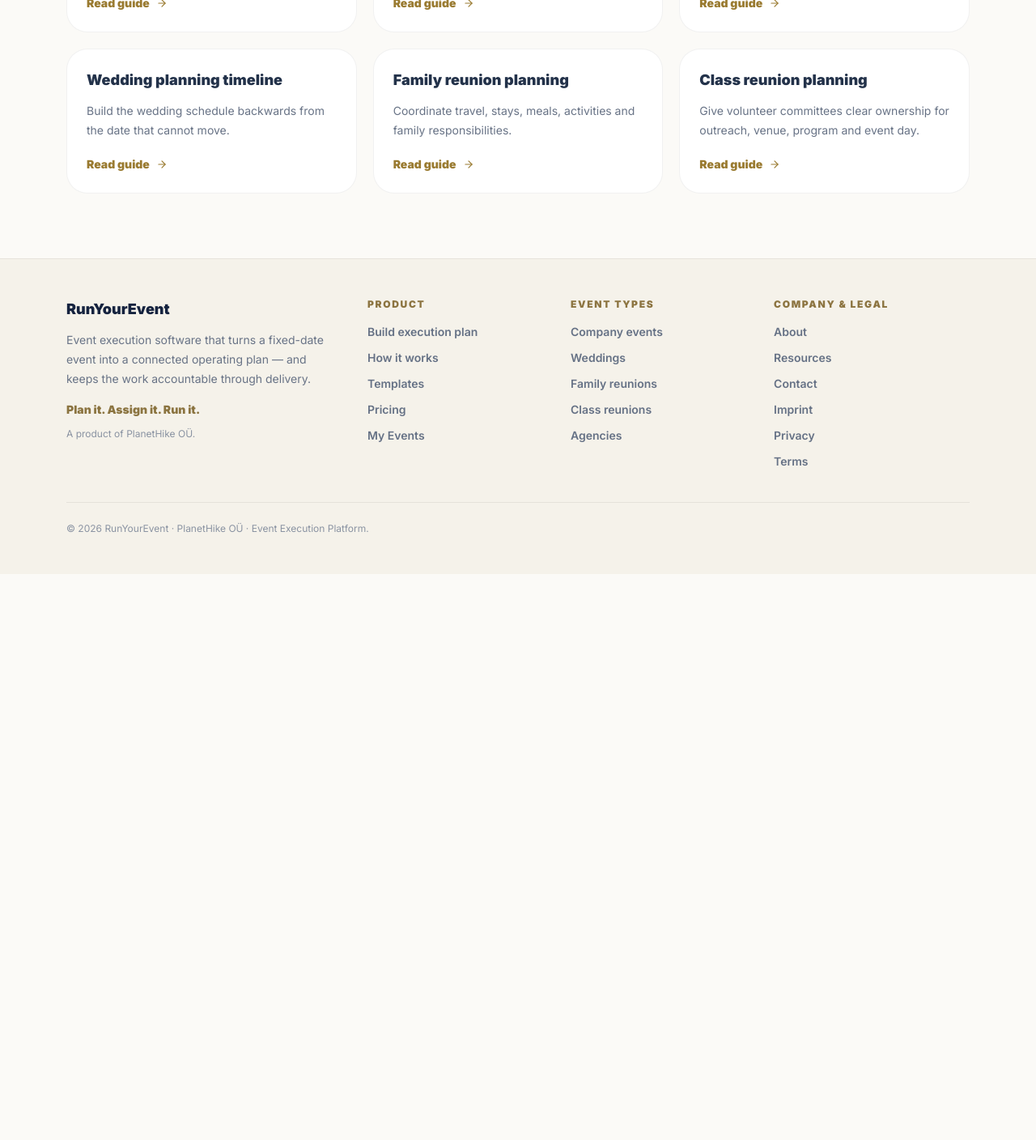
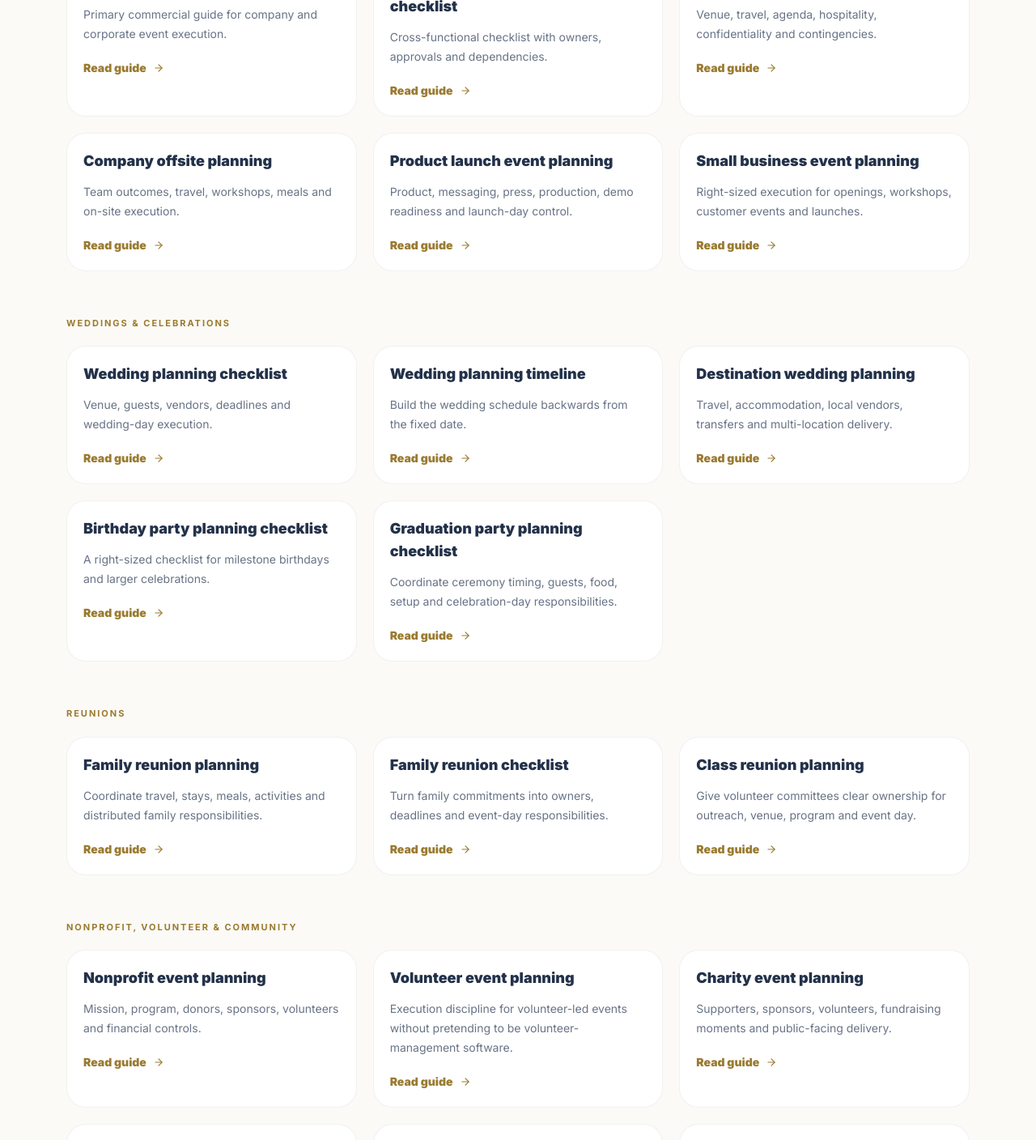
Before and after one commit to unikmo/Dengine, a Next.js app: page /resources in a window 1280 px wide. Shown: the part 1120-2528 px from the top of the page at 81% size. Before the commit the page ends 1829 px from the top, so only its background shows below. Built offline with nearby package versions, Linux system fonts and the light colour scheme; no server answers.

Commit message:
Turn resources into SEO cluster hub

```diff
--- a/app/resources/page.tsx
+++ b/app/resources/page.tsx
@@ -1,23 +1,46 @@
 import type { Metadata } from 'next'
 import { ArrowRight } from 'lucide-react'
 
-export const metadata:Metadata={title:'Event Execution Resources | RunYourEvent',description:'Practical guides for event checklists, templates, timelines, execution plans, company events, weddings and reunions.',alternates:{canonical:'/resources'}}
+export const metadata:Metadata={title:'Event Execution Resources & Planning Guides | RunYourEvent',description:'Event execution guides for company events, weddings, reunions, nonprofit and volunteer events, community events, celebrations, checklists, templates and timelines.',alternates:{canonical:'/resources'}}
 
-const execution=[
-  ['Event planning checklist','Turn a static checklist into owners, deadlines, dependencies and completion criteria.','/event-planning-checklist'],
-  ['Event planning template','Start from structured event logic, then adapt it to the actual date, team and operating context.','/event-planning-template'],
-  ['Event planning timeline','Build the schedule backwards from the fixed date and replan when reality changes.','/event-planning-timeline'],
-  ['Event execution plan','Understand the difference between remembering work and controlling delivery.','/event-execution-plan'],
-]
-const eventGuides=[
-  ['Company event planning','Primary commercial guide for corporate and company-event execution.','/company-event-planning'],
-  ['Company retreat planning','Venue, travel, agenda, hospitality, confidentiality and contingencies in one plan.','/company-retreat-planning'],
-  ['Wedding planning checklist','Consumer execution guide for venue, guests, vendors, deadlines and wedding day.','/wedding-planning-checklist'],
-  ['Wedding planning timeline','Build the wedding schedule backwards from the date that cannot move.','/wedding-planning-timeline'],
-  ['Family reunion planning','Coordinate travel, stays, meals, activities and family responsibilities.','/family-reunion-planning'],
-  ['Class reunion planning','Give volunteer committees clear ownership for outreach, venue, program and event day.','/class-reunion-planning'],
+const clusters=[
+  {title:'Execution foundations',items:[
+    ['Event planning checklist','Turn a static checklist into owners, deadlines, dependencies and completion criteria.','/event-planning-checklist'],
+    ['Event planning template','Start from structured event logic, then adapt it to the actual date, team and operating context.','/event-planning-template'],
+    ['Event planning timeline','Build the schedule backwards from the fixed date and replan when reality changes.','/event-planning-timeline'],
+    ['Event execution plan','Understand the difference between remembering work and controlling delivery.','/event-execution-plan'],
+  ]},
+  {title:'Company & business events',items:[
+    ['Company event planning','Primary commercial guide for company and corporate event execution.','/company-event-planning'],
+    ['Corporate event planning checklist','Cross-functional checklist with owners, approvals and dependencies.','/corporate-event-planning-checklist'],
+    ['Company retreat planning','Venue, travel, agenda, hospitality, confidentiality and contingencies.','/company-retreat-planning'],
+    ['Company offsite planning','Team outcomes, travel, workshops, meals and on-site execution.','/offsite-event-planning'],
+    ['Product launch event planning','Product, messaging, press, production, demo readiness and launch-day control.','/product-launch-event-planning'],
+    ['Small business event planning','Right-sized execution for openings, workshops, customer events and launches.','/small-business-event-planning'],
+  ]},
+  {title:'Weddings & celebrations',items:[
+    ['Wedding planning checklist','Venue, guests, vendors, deadlines and wedding-day execution.','/wedding-planning-checklist'],
+    ['Wedding planning timeline','Build the wedding schedule backwards from the fixed date.','/wedding-planning-timeline'],
+    ['Destination wedding planning','Travel, accommodation, local vendors, transfers and multi-location delivery.','/destination-wedding-planning'],
+    ['Birthday party planning checklist','A right-sized checklist for milestone birthdays and larger celebrations.','/birthday-party-planning-checklist'],
+    ['Graduation party planning checklist','Coordinate ceremony timing, guests, food, setup and celebration-day responsibilities.','/graduation-party-planning-checklist'],
+  ]},
+  {title:'Reunions',items:[
+    ['Family reunion planning','Coordinate travel, stays, meals, activities and distributed family responsibilities.','/family-reunion-planning'],
+    ['Family reunion checklist','Turn family commitments into owners, deadlines and event-day responsibilities.','/family-reunion-checklist'],
+    ['Class reunion planning','Give volunteer committees clear ownership for outreach, venue, program and event day.','/class-reunion-planning'],
+  ]},
+  {title:'Nonprofit, volunteer & community',items:[
+    ['Nonprofit event planning','Mission, program, donors, sponsors, volunteers and financial controls.','/nonprofit-event-planning'],
+    ['Volunteer event planning','Execution discipline for volunteer-led events without pretending to be volunteer-management software.','/volunteer-event-planning'],
+    ['Charity event planning','Supporters, sponsors, volunteers, fundraising moments and public-facing delivery.','/charity-event-planning'],
+    ['Fundraising event planning checklist','Donor experience, giving mechanics, sponsors and financial readiness.','/fundraising-event-planning-checklist'],
+    ['Church event planning','Ministry teams, facilities, hospitality, volunteers, safety and program handoffs.','/church-event-planning'],
+    ['Community event planning','Permits, partners, public-space logistics, volunteers, safety and site handback.','/community-event-planning'],
+    ['Sports event planning','Venue readiness, participants, officials, equipment, safety and live operations.','/sports-event-planning'],
+  ]},
 ]
 
-function Card({item}:{item:string[]}){const [t,b,h]=item;return <a href={h} className="rounded-[26px] border border-black/[.055] bg-white p-6 transition hover:-translate-y-0.5 hover:border-[#c9aa57]"><h3 className="text-lg font-black text-[#23324a]">{t}</h3><p className="mt-3 text-sm leading-6 text-[#687386]">{b}</p><span className="mt-5 inline-flex items-center text-sm font-black text-[#9a7b31]">Read guide <ArrowRight className="ml-2" size={14}/></span></a>}
+function Card({item}:{item:string[]}){const [t,b,h]=item;return <a href={h} className="rounded-[24px] border border-black/[.055] bg-white p-5 transition hover:-translate-y-0.5 hover:border-[#c9aa57]"><h3 className="text-lg font-black text-[#23324a]">{t}</h3><p className="mt-3 text-sm leading-6 text-[#687386]">{b}</p><span className="mt-5 inline-flex items-center text-sm font-black text-[#9a7b31]">Read guide <ArrowRight className="ml-2" size={14}/></span></a>}
 
-export default function Page(){return <main className="bg-[#fbfaf7]"><section className="shell py-20"><p className="eyebrow">Resources</p><h1 className="display mt-4 max-w-4xl text-5xl font-black sm:text-6xl">Execution thinking for people who have to deliver the event.</h1><p className="mt-6 max-w-3xl text-lg leading-8 text-[#687386]">Search intent may begin with a checklist, template or planning timeline. Every RunYourEvent guide leads back to the same operating discipline: workstreams, owners, dependencies, deadlines, completion criteria, readiness and event-day execution.</p><div className="mt-12"><p className="eyebrow">Core execution guides</p><div className="mt-5 grid gap-5 md:grid-cols-2">{execution.map(item=><Card key={item[0]} item={item}/>)}</div></div><div className="mt-14"><p className="eyebrow">Event-specific guides</p><div className="mt-5 grid gap-5 md:grid-cols-2 xl:grid-cols-3">{eventGuides.map(item=><Card key={item[0]} item={item}/>)}</div></div></section></main>}
+export default function Page(){return <main className="bg-[#fbfaf7]"><section className="shell py-20"><p className="eyebrow">Resources</p><h1 className="display mt-4 max-w-5xl text-5xl font-black sm:text-6xl">Deep event planning guides that lead to execution—not another pile of generic checklists.</h1><p className="mt-6 max-w-3xl text-lg leading-8 text-[#687386]">RunYourEvent meets the language people search for—planning, checklists, templates and timelines—then shows the stronger operating model behind delivery: workstreams, owners, dependencies, deadlines, completion criteria, readiness, replanning and Run of Show.</p>{clusters.map(cluster=><section key={cluster.title} className="mt-14"><p className="eyebrow">{cluster.title}</p><div className="mt-5 grid gap-5 md:grid-cols-2 xl:grid-cols-3">{cluster.items.map(item=><Card key={item[0]} item={item}/>)}</div></section>)}</section></main>}
```
